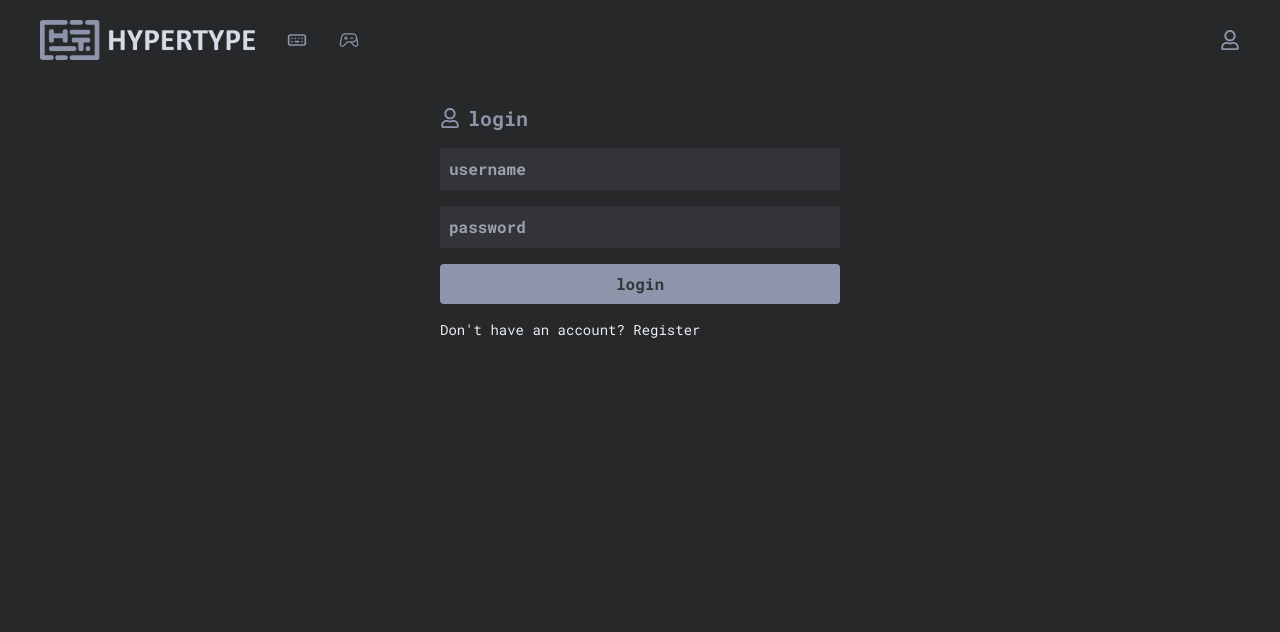
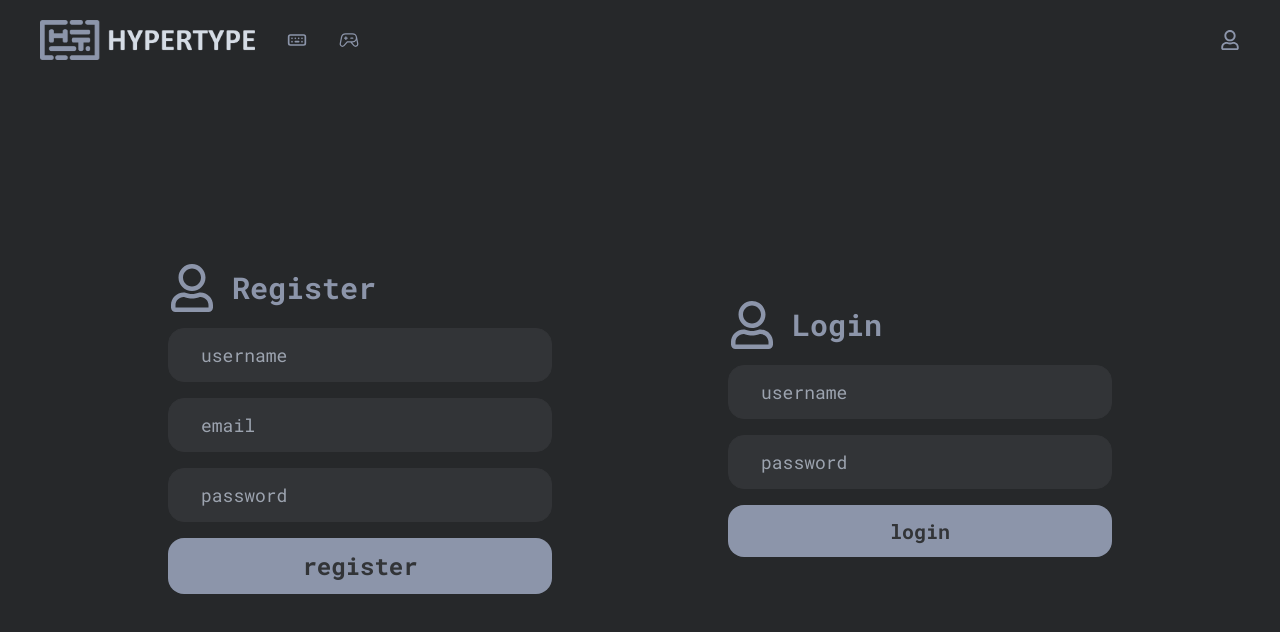
Before and after one commit to Tokkia/hyper-type, a React (Create React App) app in the folder client/: page /loginandregister in a window 1280 px wide. Shown: the top 632 px of the page. Built offline with nearby package versions, Linux system fonts and the light colour scheme.

Commit message:
modified login&regis page to add the register function separate from login (did the ui design and the backend logic

```diff
--- a/client/src/pages/LoginAndRegister.js
+++ b/client/src/pages/LoginAndRegister.js
@@ -3,66 +3,108 @@ import axios from 'axios';
 import { FaRegUser } from "react-icons/fa";
 
 export default function LoginAndRegister() {
-  const [isLogin, setIsLogin] = useState(true);
-  const [form, setForm] = useState({ username: '', password: '' });
+  const [loginForm, setLoginForm] = useState({ username: '', password: '' });
+  const [registerForm, setRegisterForm] = useState({ username: '', email: '', password: '' });
 
-  const handleChange = (e) => {
-    setForm({ ...form, [e.target.name]: e.target.value });
+  const handleLoginChange = (e) => {
+    setLoginForm({ ...loginForm, [e.target.name]: e.target.value });
   };
 
-  const handleSubmit = async (e) => {
+  const handleRegisterChange = (e) => {
+    setRegisterForm({ ...registerForm, [e.target.name]: e.target.value });
+  };
+
+  const handleLoginSubmit = async (e) => {
     e.preventDefault();
-    const endpoint = isLogin ? 'login' : 'signup';
+    try {
+      const res = await axios.post('http://localhost:5001/api/auth/login', loginForm);
+      localStorage.setItem('token', res.data.token);
+      alert('Login successful!');
+    } catch (err) {
+      alert(err.response?.data?.message || 'Login failed');
+    }
+  };
 
+  const handleRegisterSubmit = async (e) => {
+    e.preventDefault();
     try {
-      const res = await axios.post(`http://localhost:5001/api/auth/${endpoint}`, form);
-      if (isLogin) {
-        localStorage.setItem('token', res.data.token);
-        alert('login successful!');
-
-      } else {
-        alert('Signup successful. You can now log in.');
-        setIsLogin(true);
-      }
+      await axios.post('http://localhost:5001/api/auth/signup', registerForm);
+      alert('Signup successful! You can now log in.');
     } catch (err) {
-      alert(err.response?.data?.message || 'Something went wrong');
+      alert(err.response?.data?.message || 'Signup failed');
     }
   };
 
   return (
-    <div className="p-6 max-w-md mx-auto">
-      <h2 className="text-xl font-bold mb-4 flex items-center gap-2">
-        <FaRegUser />
-        {isLogin ? 'login' : 'register'}
+    <div className="rounded-2xl mx-auto flex flex-col lg:flex-row items-center justify-center sm:gap-6 lg:gap-32 mt-8 lg:mt-40">
+      {/* Register Form */}
+      <div className="p-6 max-w-md">
+        <h2 className="text-3xl font-bold mb-4 flex items-center gap-4">
+          <FaRegUser className="text-5xl font-bold"/>
+          Register
         </h2>
-      <form onSubmit={handleSubmit} className="flex flex-col gap-4">
+        <form onSubmit={handleRegisterSubmit} className="w-96 text-lg flex flex-col gap-4">
           <input
             name="username"
             placeholder="username"
-          className="border p-2 font-bold border-overlay bg-overlay text-accent"
-          value={form.username}
-          onChange={handleChange}
+            className="px-8 border p-3 rounded-2xl border-overlay bg-overlay text-accent"
+            value={registerForm.username}
+            onChange={handleRegisterChange}
+            required
+          />
+          <input
+            type="email"
+            name="email"
+            placeholder="email"
+            className="px-8 border p-3 rounded-2xl border-overlay bg-overlay text-accent"
+            value={registerForm.email}
+            onChange={handleRegisterChange}
             required
           />
           <input
             name="password"
             type="password"
             placeholder="password"
-          className="border p-2 font-bold border-overlay bg-overlay text-accent"
-          value={form.password}
-          onChange={handleChange}
+            className="px-8 border p-3 rounded-2xl border-overlay bg-overlay text-accent"
+            value={registerForm.password}
+            onChange={handleRegisterChange}
             required
           />
-        <button type="submit" className="bg-accent text-overlay font-bold p-2 rounded">
-          {isLogin ? 'login' : 'register'}
+          <button type="submit" className="text-2xl bg-accent text-overlay font-bold p-3 rounded-2xl">
+            register
           </button>
         </form>
-      <p
-        onClick={() => setIsLogin(!isLogin)}
-        className="text-sm text-accentText mt-4 cursor-pointer"
-      >
-        {isLogin ? "Don't have an account? Register" : 'Already have an account? Login'}
-      </p>
+      </div>
+
+      {/* Login Form */}
+      <div className="p-6 max-w-md">
+        <h2 className="text-3xl font-bold mb-4 flex items-center gap-4">
+          <FaRegUser className="text-5xl font-bold"/>
+          Login
+        </h2>
+        <form onSubmit={handleLoginSubmit} className="w-96 text-lg flex flex-col gap-4">
+          <input
+            name="username"
+            placeholder="username"
+            className="px-8 p-3 border rounded-2xl border-overlay bg-overlay text-accent"
+            value={loginForm.username}
+            onChange={handleLoginChange}
+            required
+          />
+          <input
+            name="password"
+            type="password"
+            placeholder="password"
+            className="px-8 border p-3 rounded-2xl border-overlay bg-overlay text-accent"
+            value={loginForm.password}
+            onChange={handleLoginChange}
+            required
+          />
+          <button type="submit" className="text-xl bg-accent text-overlay font-bold p-3 rounded-2xl">
+            login
+          </button>
+        </form>
+      </div>
     </div>
   );
 }
```
Lines whose indentation alone changed are shown as unchanged.
